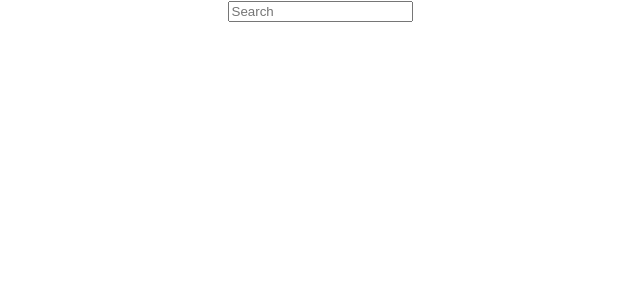
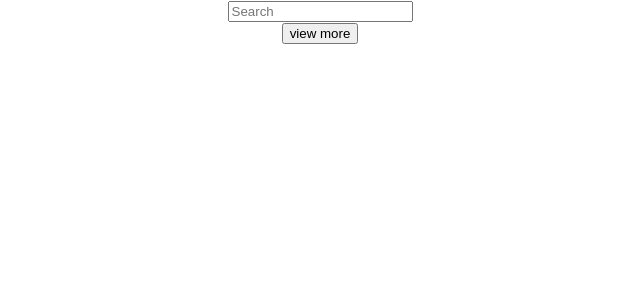
Before and after one commit to jalbe0076/readcycle, a React (Create React App) app: page / in a window 1280 px wide. Shown: the top 300 px of the page, without its empty margins (320-960 px from the left). Built offline with nearby package versions, Linux system fonts and the light colour scheme.

Commit message:
Add more search results to the page on button click

```diff
--- a/src/components/App/App.tsx
+++ b/src/components/App/App.tsx
@@ -8,14 +8,13 @@ import SearchFormApi from '../SearchFormApi/SearchFormApi';
 function App() {
   const [searchResults, setSearchResults] = useState<Book[]>([]);
   const [totalResults, setTotalResults] = useState<number>(0);
-
-  // useEffect(() => {
-
-  // }, []);
+  const [numberOfResults, setNumberOfResults] = useState<number>(10);
+  const [searchInputSaved, setsearchInputSaved] = useState<string>('');
 
   const getSearchResult = async(searchInput: string) => {
-    console.log('search', searchInput)
+    setsearchInputSaved(searchInput)
     try {
+      setNumberOfResults(10)
       const data = await getBooks(searchInput);
       data && setSearchResults(data.items);
       data && setTotalResults(data.totalItems);
@@ -25,10 +24,22 @@ function App() {
     }
   }
 
+  const handleViewMore = async() => {
+    try {
+      setNumberOfResults(prev => prev + 10)
+      const data = await getBooks(searchInputSaved, numberOfResults);
+      setSearchResults(prev => [...prev, ...data.items]);
+      console.log('after', searchResults)
+    } catch (error) {
+      console.log(error)
+    }
+  }
+
   return (
     <div className="App">
       <SearchFormApi getSearchResults={getSearchResult} />
       {searchResults && <SearchedBooks bookResults={searchResults} />}
+      <button onClick={handleViewMore} >view more</button>
     </div>
   );
 }
```
